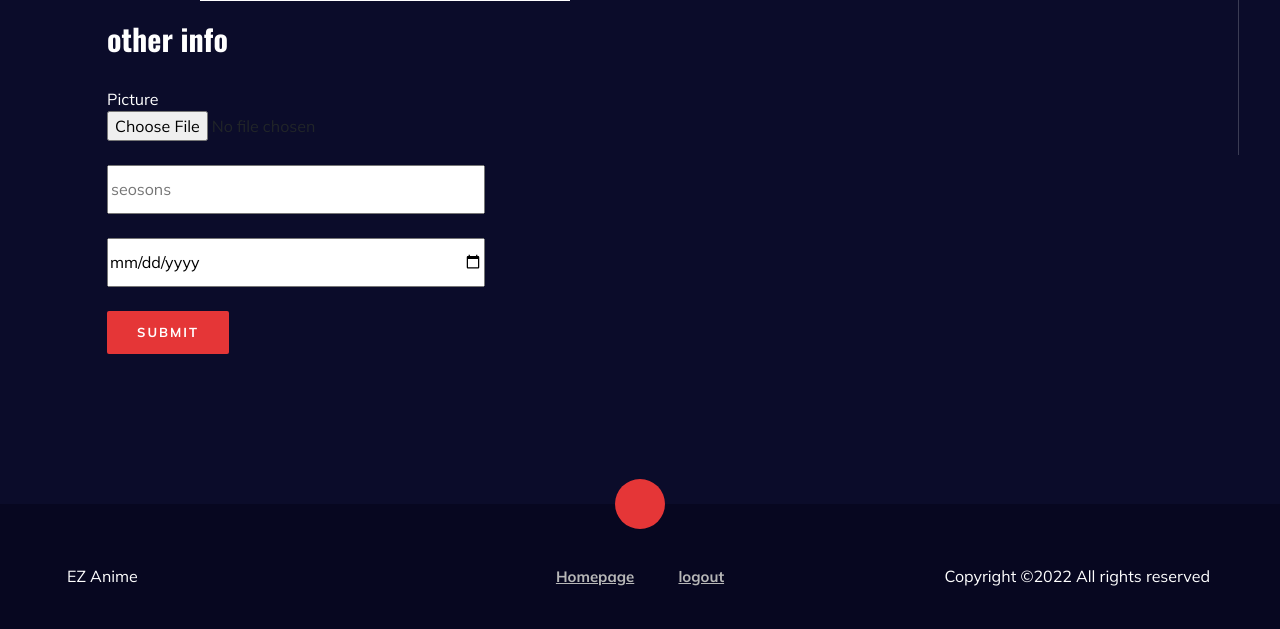
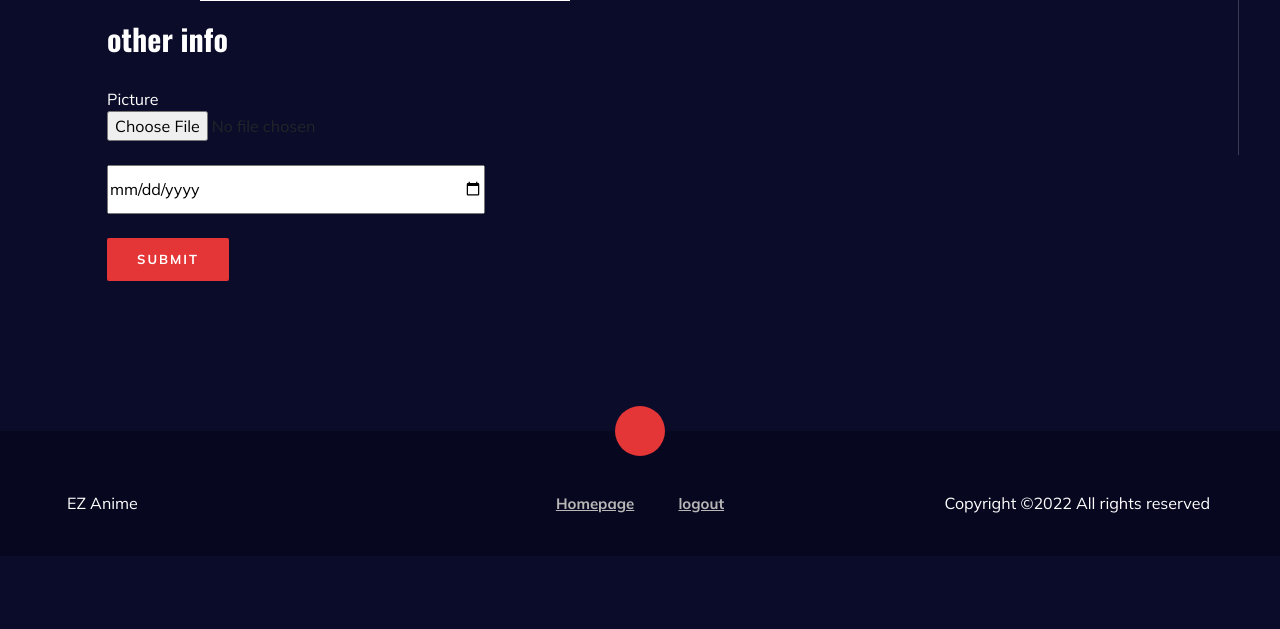
Before and after one commit to mohamad-liyaghi/ez-anime, a Django app: page /add-series/ in a window 1280 px wide. Shown: the part 751-1380 px from the top of the page. After the commit the page ends 1264 px from the top, so only its background shows below. Run offline with Django 4.2, Linux system fonts and the light colour scheme; the visitor is signed in with stand-in values (Sample User, id 1); data comes from the database, SQL or seed files in the repository; parts of the project's set-up code (start-up, migrations or seed data) failed here and were passed over; some libraries are stand-ins or nearby versions.

Commit message:
Season field removed from film model

```diff
--- a/apps/movie/api/serializers.py
+++ b/apps/movie/api/serializers.py
@@ -26,7 +26,7 @@ class ItemListSerializer(TopFilmSerializer):
 
     class Meta:
         model = Film
-        fields = TopFilmSerializer.Meta.fields + ["seosons"]
+        fields = TopFilmSerializer.Meta.fields + ["seasons"]
 
 
 
@@ -52,4 +52,4 @@ class SeriesDetailSerializer(MovieDetailSerializer):
     seoson_story = serializers.StringRelatedField(read_only=True, many=True)
     class Meta:
         model = Film
-        fields = MovieDetailSerializer.Meta.fields +  ["seosons", "seoson_story"]
+        fields = MovieDetailSerializer.Meta.fields +  ["seasons"]
--- a/apps/movie/forms.py
+++ b/apps/movie/forms.py
@@ -13,7 +13,7 @@ class SeriesForm(ModelForm):
     class Meta:
         model  = Film
         fields = (
-            "picture","name","intro","imdb","seosons","release_date","token"
+            "picture","name","intro","imdb","release_date","token"
         )
 class CastForm(forms.Form):
     director_field = forms.CharField(required=False)
--- a/apps/movie/models.py
+++ b/apps/movie/models.py
@@ -8,9 +8,7 @@ class Film(models.Model):
     picture = models.ImageField(upload_to="Movie-images")
     name = models.CharField(max_length=20)
     intro = models.TextField()
-    seoson_story = models.ManyToManyField("season",blank=True)
     imdb = models.PositiveIntegerField(default=0)
-    seosons = models.PositiveIntegerField(default=0,blank=True)
     actors= models.ManyToManyField(Cast, related_name='movie_actor',blank=True)
     director= models.ManyToManyField(Cast, related_name='movie_director',blank=True)
     genre= models.ManyToManyField(Genre, related_name='movie_genre', blank=True)
@@ -25,7 +23,7 @@ class Film(models.Model):
 
 class season(models.Model):
     season_number = models.PositiveIntegerField(default=1)
-    for_film = models.ManyToManyField("Film",blank=True)
+    for_film = models.ManyToManyField("Film",blank=True, related_name="seasons")
     story = models.TextField(null=True,blank=True)
     token = models.CharField(max_length=10, blank=True)
     def __str__(self) -> str:
--- a/apps/movie/views/film_views.py
+++ b/apps/movie/views/film_views.py
@@ -87,7 +87,7 @@ class UpdateSeries(LoginRequiredMixin, UpdateView):
         This page let admins to update series
     '''
     template_name = "movie/update-series.html"
-    fields = "picture", "name", "intro", "imdb", "seosons", "release_date", "token"
+    fields = "picture", "name", "intro", "imdb", "release_date", "token"
     success_url = "/"
 
     def get_object(self):
--- a/templates/base/home.html
+++ b/templates/base/home.html
@@ -36,7 +36,7 @@
                                             <div class="product__item__text">
                                                 <ul>
                                                     <li>Active</li>
-                                                    {%if film.seosons == 0%}
+                                                    {%if film.seasons.count == 0%}
                                                         <li>Movie</li>
                                                     {%else%}
                                                         <li>Series</li>
--- a/templates/movie/add-series.html
+++ b/templates/movie/add-series.html
@@ -33,9 +33,7 @@
                         <div class="input__item">
                             <input name="picture" type="file">
                         </div>  <br>
-                        <div class="input__item">
-                            <input name="seosons" type="number" placeholder="seosons" maxlength="2" style="width: 10cm; height: 1.3cm;"  >
-                        </div>  <br>
+
                         <div class="input__item">
                             <input name="release_date" type="date"  style="width: 10cm; height: 1.3cm;" maxlength="20">
                         </div>
--- a/templates/movie/update-movie.html
+++ b/templates/movie/update-movie.html
@@ -25,9 +25,7 @@
                         <div class="input__item">
                             <input name="imdb" type="number" value="{{form.imdb.value}}" placeholder="imdb" maxlength="2">
                         </div>
-                        <div class="input__item">
-                            <input name="seosons" type="number" value="{{form.seosons.value}}" placeholder="imdb" maxlength="2">
-                        </div>
+
                     </div>
                 <div class="col-lg-6">
                     <div class="login__social__links">
```
Also changed, not shown: apps/movie/api/views.py (+4 -4 lines), templates/base/movie-detail.html (+4 -4 lines), templates/movie/update-series.html (+1 -6 lines).
